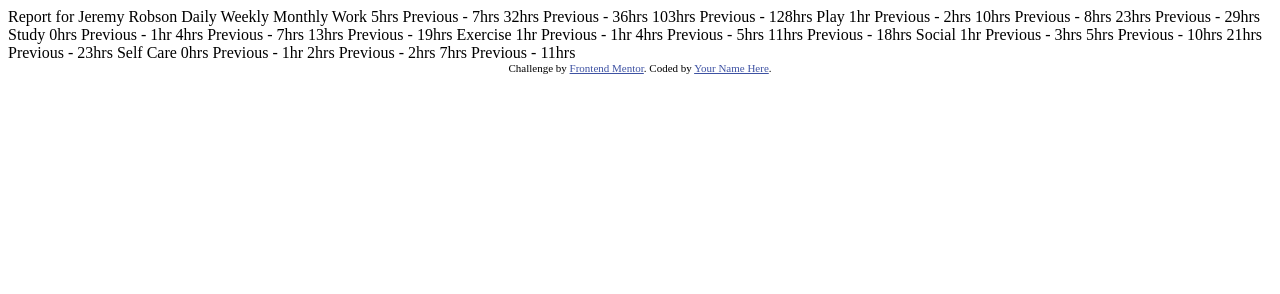
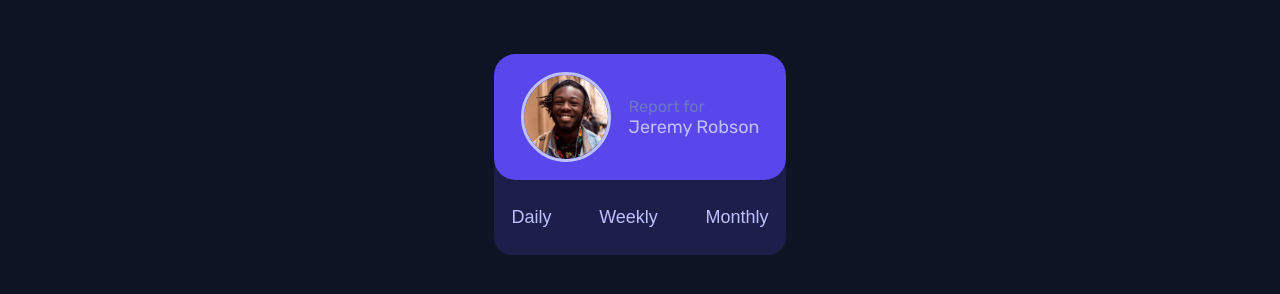
Before and after one commit to Farzane2630/frontend-mentor-projects-time-tracker-dashboard, a plain HTML site: page index.html in a window 1280 px wide. Drawn offline with Linux system fonts and the light colour scheme.

Commit message:
feat: profile-card

```diff
--- a/index.html
+++ b/index.html
@@ -1,80 +1,41 @@
 <!DOCTYPE html>
 <html lang="en">
-<head>
-  <meta charset="UTF-8">
-  <meta name="viewport" content="width=device-width, initial-scale=1.0"> <!-- displays site properly based on user's device -->
+  <head>
+    <meta charset="UTF-8" />
+    <meta name="viewport" content="width=device-width, initial-scale=1.0" />
+    <!-- displays site properly based on user's device -->
 
-  <link rel="icon" type="image/png" sizes="32x32" href="./images/favicon-32x32.png">
+    <link
+      rel="icon"
+      type="image/png"
+      sizes="32x32"
+      href="./images/favicon-32x32.png"
+    />
+    <link
+      href="https://fonts.googleapis.com/css2?family=Rubik:wght@300;400;500&display=swap"
+      rel="stylesheet"
+    />
+    <link rel="stylesheet" href="style.css" />
+    <title>Frontend Mentor | Time tracking dashboard</title>
+  </head>
+  <body>
+    <main class="wrapper">
+      <section class="profile">
+        <div class="info-card">
+          <img src="images/image-jeremy.png" class="avatar" alt="user-avatar" />
+          <div class="text-wrapper">
+            <p>Report for</p>
+            <p class="user-name">Jeremy Robson</p>
+          </div>
+        </div>
+        <div class="time-stamp-card">
+          <button id="daily">Daily</button>
+          <button id="weekly">Weekly</button>
+          <button id="monthly">Monthly</button>
+        </div>
+      </section>
+    </main>
 
-  <title>Frontend Mentor | Time tracking dashboard</title>
-
-  <!-- Feel free to remove these styles or customise in your own stylesheet 👍 -->
-  <style>
-    .attribution { font-size: 11px; text-align: center; }
-    .attribution a { color: hsl(228, 45%, 44%); }
-  </style>
-</head>
-<body>
-
-  Report for
-  Jeremy Robson
-
-  Daily
-  Weekly
-  Monthly
-
-  Work
-  5hrs <!-- daily -->
-  Previous - 7hrs <!-- daily -->
-  32hrs <!-- weekly -->
-  Previous - 36hrs <!-- weekly -->
-  103hrs <!-- monthly -->
-  Previous - 128hrs <!-- monthly -->
-
-  Play
-  1hr <!-- daily -->
-  Previous - 2hrs <!-- daily -->
-  10hrs <!-- weekly -->
-  Previous - 8hrs <!-- weekly -->
-  23hrs <!-- monthly -->
-  Previous - 29hrs <!-- monthly -->
-
-  Study
-  0hrs <!-- daily -->
-  Previous - 1hr <!-- daily -->
-  4hrs <!-- weekly -->
-  Previous - 7hrs <!-- weekly -->
-  13hrs <!-- monthly -->
-  Previous - 19hrs <!-- monthly -->
-
-  Exercise
-  1hr <!-- daily -->
-  Previous - 1hr <!-- daily -->
-  4hrs <!-- weekly -->
-  Previous - 5hrs <!-- weekly -->
-  11hrs <!-- monthly -->
-  Previous - 18hrs <!-- monthly -->
-
-  Social
-  1hr <!-- daily -->
-  Previous - 3hrs <!-- daily -->
-  5hrs <!-- weekly -->
-  Previous - 10hrs <!-- weekly -->
-  21hrs <!-- monthly -->
-  Previous - 23hrs <!-- monthly -->
-
-  Self Care
-  0hrs <!-- daily -->
-  Previous - 1hr <!-- daily -->
-  2hrs <!-- weekly -->
-  Previous - 2hrs <!-- weekly -->
-  7hrs <!-- monthly -->
-  Previous - 11hrs <!-- monthly -->
-
-
-  <div class="attribution">
-    Challenge by <a href="https://www.frontendmentor.io?ref=challenge" target="_blank">Frontend Mentor</a>.
-    Coded by <a href="#">Your Name Here</a>.
-  </div>
-</body>
+    <script src="index.js"></script>
+  </body>
 </html>
--- a/index.js
+++ b/index.js
@@ -0,0 +1,7 @@
+const fetchData = async () => {
+  await fetch("./data.json")
+    .then((response) => response.json())
+    .then((data) => console.log(data));
+};
+
+const data = fetchData();
--- a/style.scss
+++ b/style.scss
@@ -0,0 +1,99 @@
+// ## Colors
+// ### Primary
+$Primary-Purple: hsl(246, 80%, 60%);
+$Work: hsl(15, 100%, 70%);
+$Play: hsl(195, 74%, 62%);
+$Study: hsl(348, 100%, 68%);
+$Exercise: hsl(145, 58%, 55%);
+$Social: hsl(264, 64%, 52%);
+$Self-Care: hsl(43, 84%, 65%);
+// ### Neutral
+$Navy-950: hsl(226, 43%, 10%);
+$Navy-900: hsl(235, 46%, 20%);
+$Purple-500: hsl(235, 45%, 61%);
+$Navy-200: hsl(236, 100%, 87%);
+
+// ## Typography
+// font-family
+$Rubik: 'Rubik';
+
+*,
+*::after,
+*::before {
+    box-sizing: border-box;
+    margin: 0;
+    padding: 0;
+}
+
+body {
+    font-size: 18px;
+    font-family: $Rubik, sans-serif;
+    display: flex;
+    justify-content: center;
+    align-items: center;
+}
+
+.wrapper {
+    width: 100%;
+    height: 100vh;
+    background-color: $Navy-950;
+    padding: 3em 1em;
+    display: grid;
+    justify-items: center;
+
+}
+
+.info-card {
+    background-color: $Primary-Purple;
+    display: flex;
+    align-items: center;
+    justify-content: flex-start;
+    column-gap: 1em;
+    padding: 1em 1.5em;
+    border-radius: 1.2em;
+    width: fit-content;
+    position: relative;
+    z-index: 999999;
+
+    .avatar {
+        width: 5em;
+        height: 5em;
+        border: $Navy-200 solid 0.2em;
+        border-radius: 100%;
+    }
+
+    .text-wrapper {
+        :first-child {
+            color: $Purple-500;
+            font-size: 0.9em;
+        }
+
+        :last-child {
+            color: $Navy-200;
+        }
+    }
+}
+
+.time-stamp-card {
+    position: relative;
+    background-color: $Navy-900;
+    border-radius: 1em;
+    margin-block-start: -1.5em;
+    z-index: 99;
+    padding: 3em 1em 1.5em 1em;
+    display: flex;
+    justify-content: space-between;
+
+    button {
+        color: $Navy-200;
+        font-size: 1em;
+        background-color: transparent;
+        border: none;
+        cursor: pointer;
+
+        &:hover,
+        &:active {
+            color: $Purple-500;
+        }
+    }
+}
```
Also changed, not shown: style.css (added), 1 other file.
